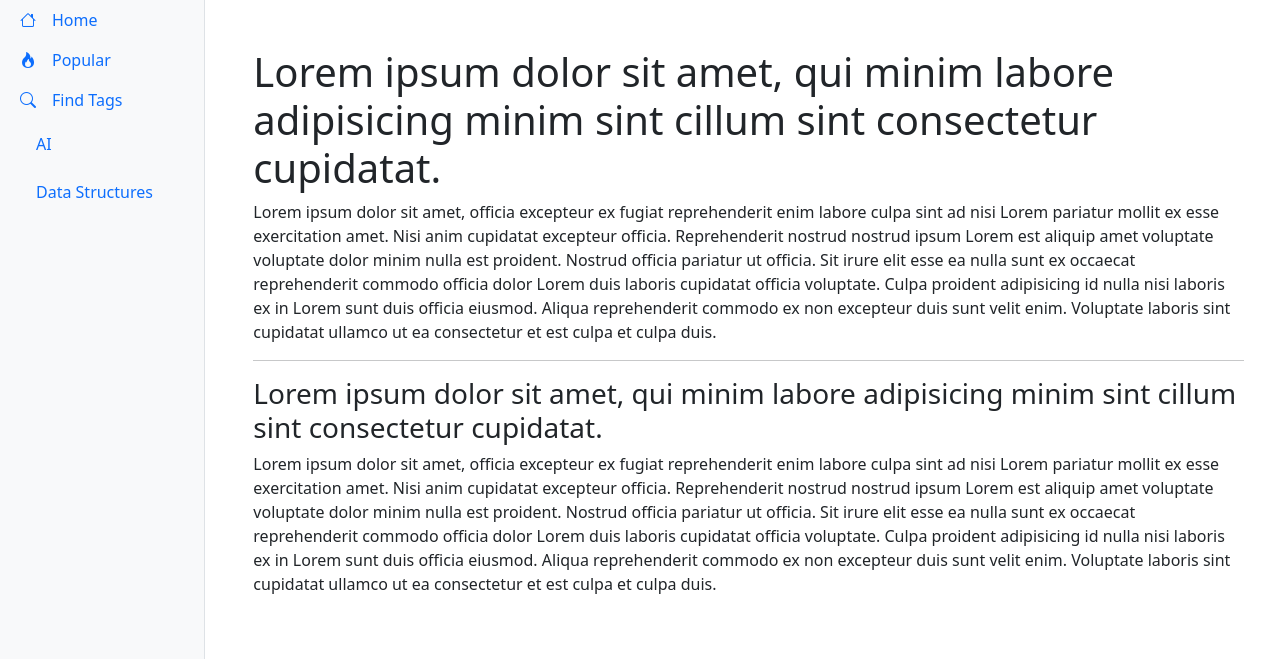
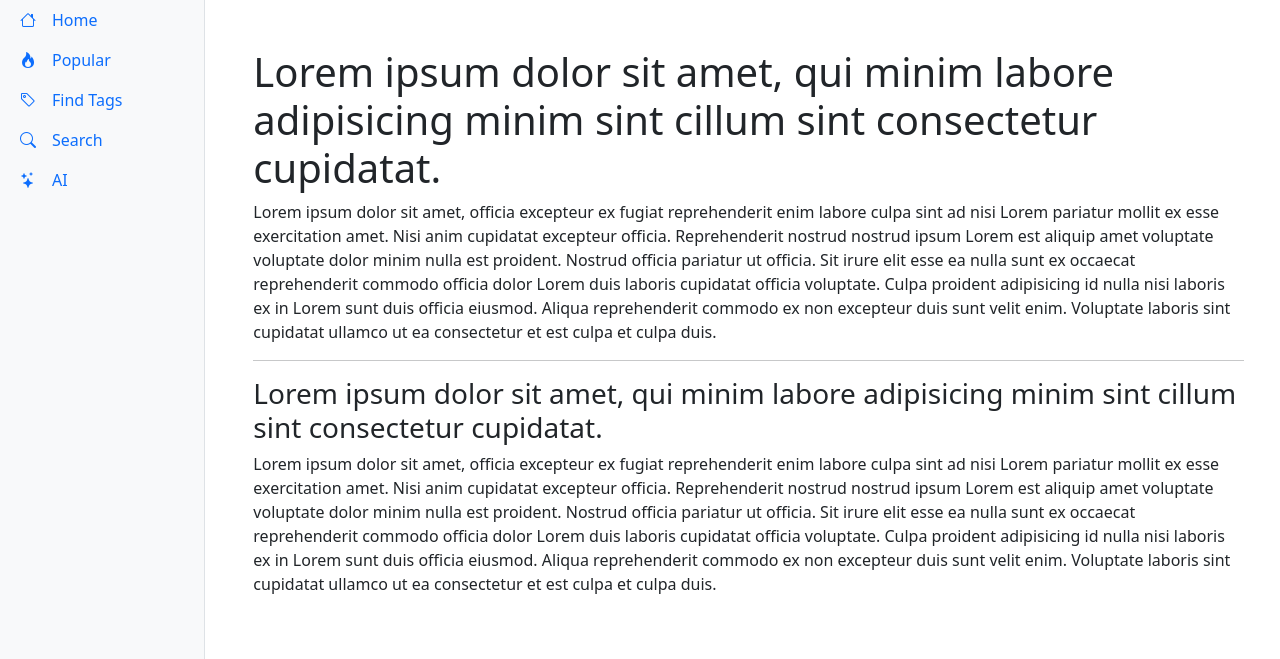
Before and after one commit to bhunao/rss_feeder, a Python web app: template src/template/base.html in a window 1280 px wide. Shown: the part 57-716 px from the top of the page. Run offline with Jinja, Linux system fonts and the light colour scheme; the template is opened without the code that fills it, so the values that code supplies are empty.

Commit message:
UPD: menu bar options

```diff
--- a/src/template/base.html
+++ b/src/template/base.html
@@ -42,10 +42,9 @@
 					<nav class="nav nav-pills flex-column">
 						<a class="nav-link" href="#item-1"><i class="bi bi-house pe-3"></i>Home</a>
 						<a class="nav-link" href="#item-2"><i class="bi bi-fire pe-3"></i>Popular</a>
-						<a class="nav-link" href="#item-3"><i class="bi bi-search pe-3"></i>Find Tags</a>
-						<nav class="nav nav-pills flex-column">
-							<a class="nav-link ms-3 my-1" href="#item-3-1">AI</a>
-							<a class="nav-link ms-3 my-1" href="#item-3-2">Data Structures</a>
+						<a class="nav-link" href="#item-3"><i class="bi bi-tag pe-3"></i>Find Tags</a>
+						<a class="nav-link" href="#item-1"><i class="bi bi-search pe-3"></i>Search</a>
+						<a class="nav-link" href="#item-4"><i class="bi bi-stars pe-3"></i>AI</a>
 						</nav>
 					</nav>
 				</nav>
```
